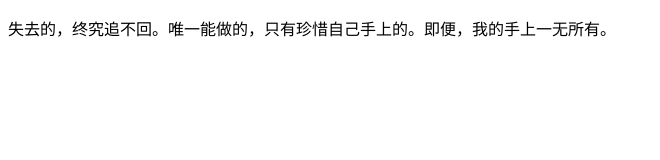
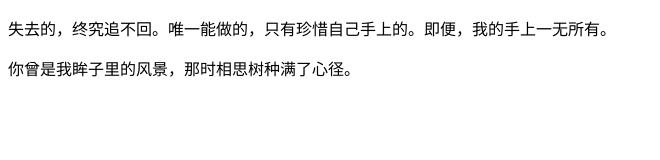
Before and after one commit to 944286441/cs1801, a plain HTML site: page index.html in a window 1280 px wide. Shown: the whole page, without its empty margins (0-660 px from the left). Drawn offline with Linux system fonts and the light colour scheme.

Commit message:
风之痕提交

```diff
--- a/index.html
+++ b/index.html
@@ -6,5 +6,6 @@
 </head>
 <body>
 	<p>失去的，终究追不回。唯一能做的，只有珍惜自己手上的。即便，我的手上一无所有。</p>
+	<p>你曾是我眸子里的风景，那时相思树种满了心径。</p>
 </body>
 </html>
```
